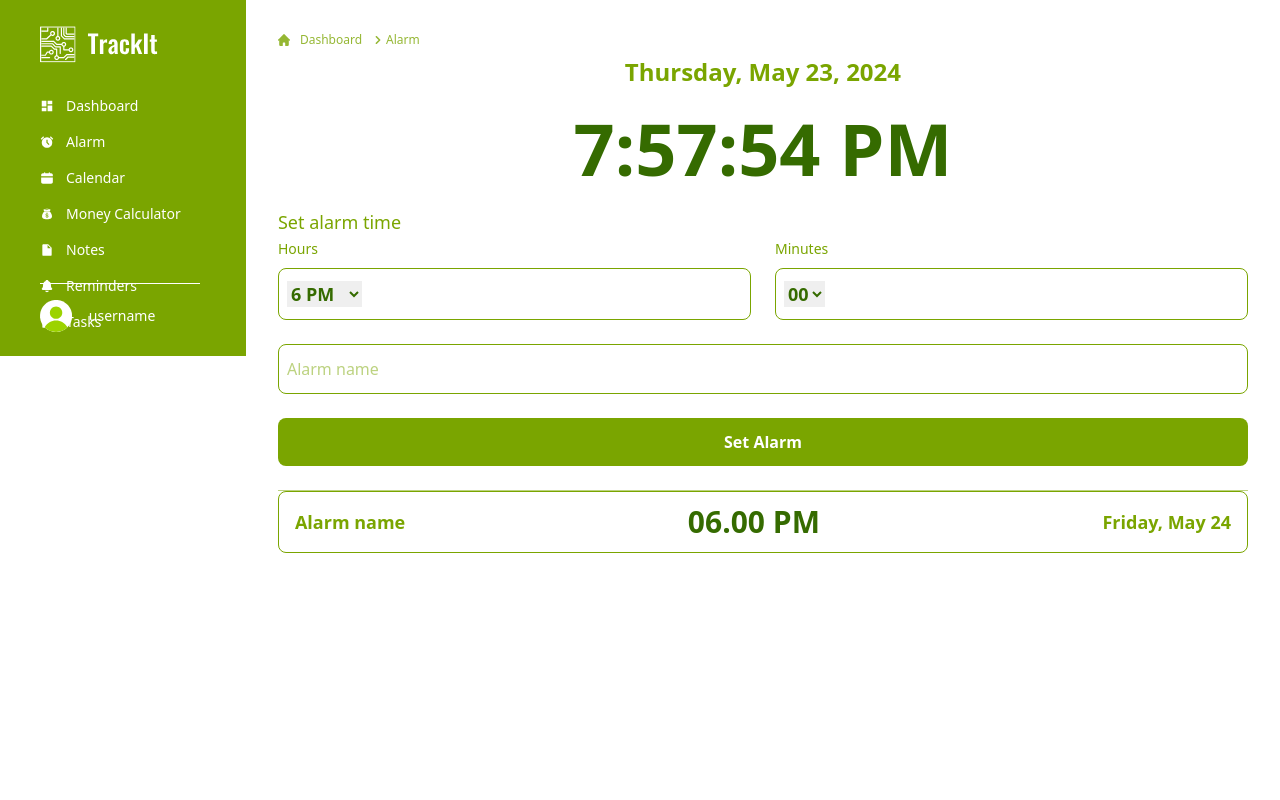
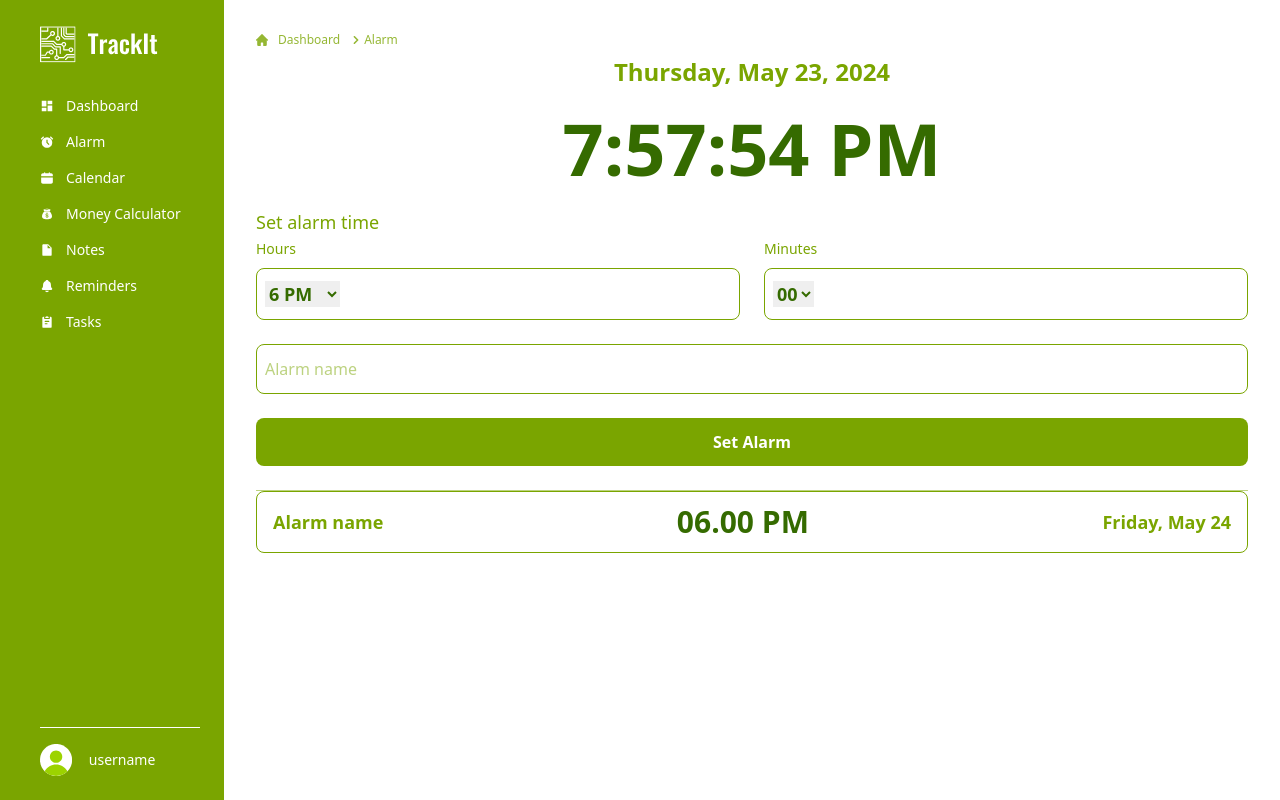
Before and after one commit to allsyalwaa/TrackIt, a React (Vite) app: page /alarm in a window 1280 px wide. Built offline with nearby package versions, Linux system fonts and the light colour scheme.

Commit message:
refactor: Update Sidebar component to use a wider width in the mobile view

```diff
--- a/src/components/section/Sidebar.jsx
+++ b/src/components/section/Sidebar.jsx
@@ -35,12 +35,12 @@ export default function Sidebar() {
 
   return (
     <>
-      <div className="relative w-12 flex-shrink-0 md:w-0"></div>
+      <div className="relative w-12 flex-shrink-0 md:w-56"></div>
       <nav
         ref={sidebarRef}
-        className={`fixed z-20 bg-primary py-6 transition-all duration-500 md:relative md:px-10 ${
+        className={`fixed z-20 bg-primary py-6 transition-all duration-500 md:px-10 ${
           isOpen ? "fixed w-56 px-10" : " w-12"
-        } h-full md:w-72`}
+        } h-full md:w-56`}
       >
         <button
           onClick={() => setIsOpen((prev) => !prev)}
```
